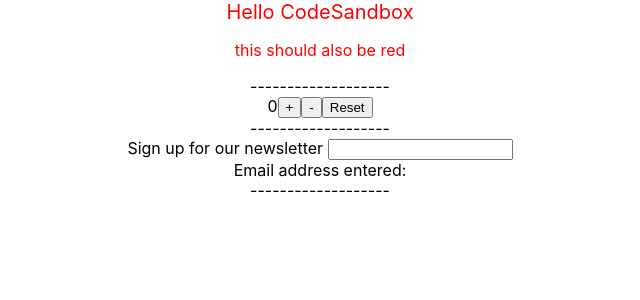
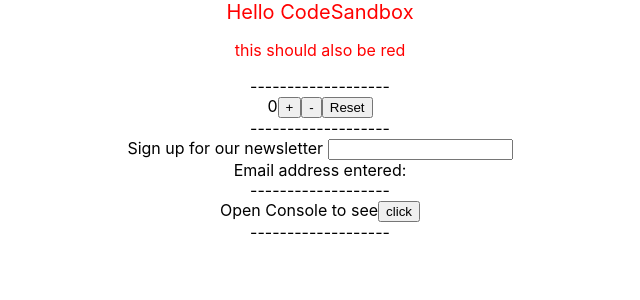
Before and after one commit to OshGin/reach-learning-by-doing, a React (Create React App) app: page / in a window 1280 px wide. Shown: the top 300 px of the page, without its empty margins (320-960 px from the left). Built offline with nearby package versions, Linux system fonts and the light colour scheme.

Commit message:
Start day 2

```diff
--- a/src/App.js
+++ b/src/App.js
@@ -1,9 +1,11 @@
 import './App.css';
 import Counter from './Counter';
 import Form from './Form';
+import PropsDestruct from './PropsDestruct';
 import PropsExample from './PropsExample';
+import StateNotSync from './StateNotSync';
 
-/// Props and State Example;
+/// Helping tools to do stuff;
 
 function App() {
   return (
@@ -14,6 +16,9 @@
       <div>-------------------</div>
       <Form />
       <div>-------------------</div>
+      <StateNotSync />
+      <div>-------------------</div>
+      <PropsDestruct name="Change Name" color="red" />
     </div>
   );
 }
--- /dev/null
+++ b/src/PropsDestruct.js
@@ -0,0 +1,3 @@
+export default function PropsDestruct() {
+  return null;
+}
--- /dev/null
+++ b/src/StateNotSync.js
@@ -0,0 +1,20 @@
+import { useState } from 'react';
+
+export default function StateNotSync() {
+  const [number, setNumber] = useState(0);
+  return (
+    <div>
+      Open Console to see
+      <button
+        onClick={() => {
+          const newNumber = 1;
+          console.log(number);
+          setNumber(newNumber);
+          console.log(newNumber);
+        }}
+      >
+        click
+      </button>
+    </div>
+  );
+}
```
